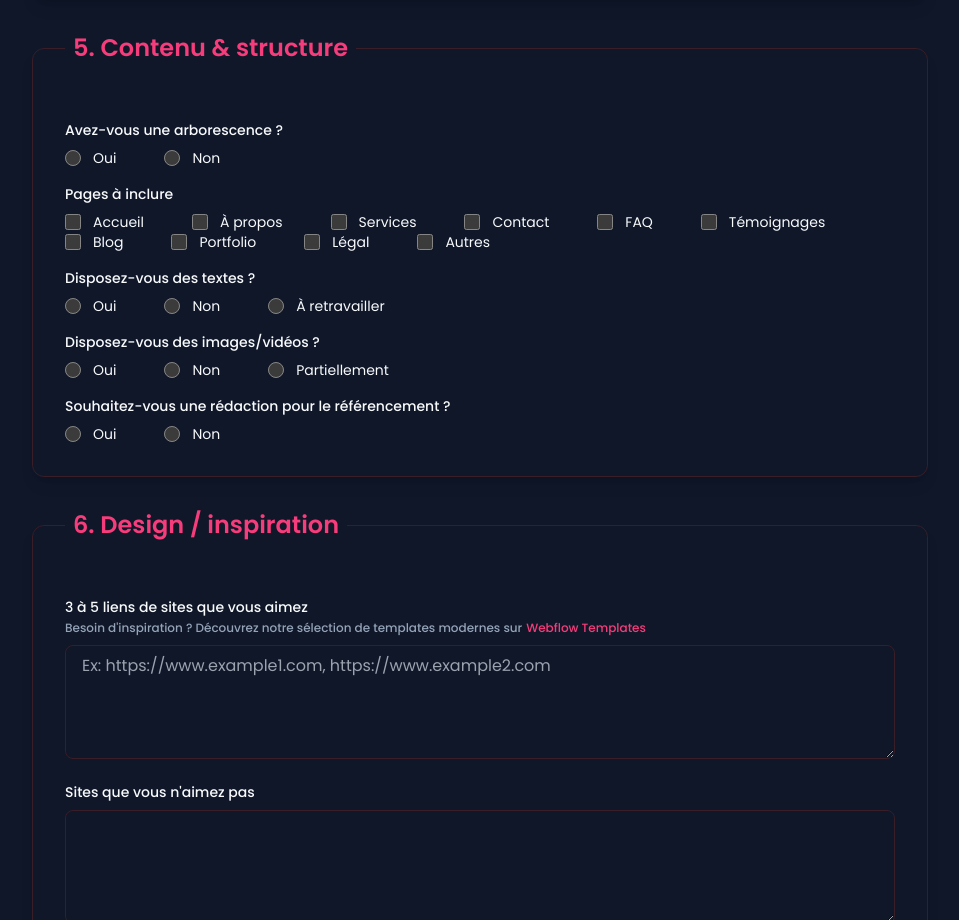
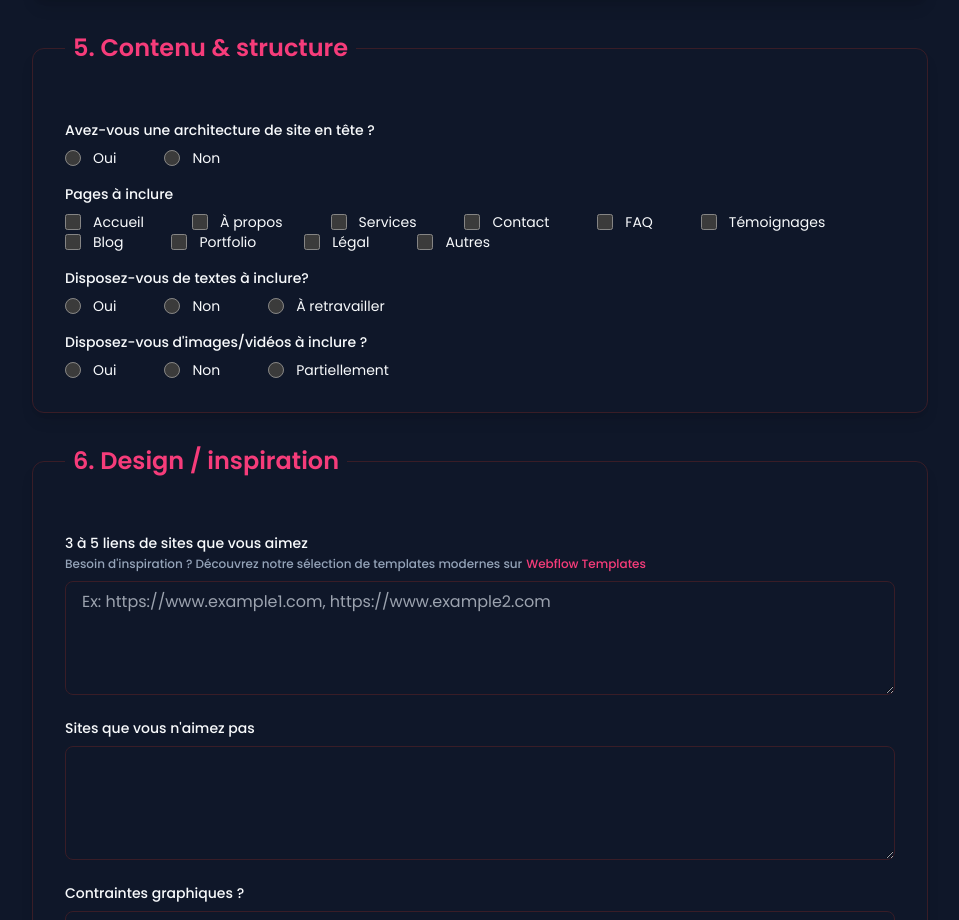
Before and after one commit to xertyde/basilus, a Next.js app: page /form in a window 1280 px wide. Shown: the part 3004-3924 px from the top of the page, without its empty margins (160-1119 px from the left). Built offline with nearby package versions, Linux system fonts and the light colour scheme; no server answers.

Commit message:
Refactor form page by updating labels for clarity and removing the SEO copywriting option, streamlining the user input process.

```diff
--- a/app/form/page.tsx
+++ b/app/form/page.tsx
@@ -50,7 +50,6 @@ interface FormData {
   pages_to_include: string[]
   has_texts: 'oui' | 'non' | 'à retravailler'
   has_media: 'oui' | 'non' | 'partiellement'
-  needs_seo_copywriting: boolean
 
   // 6. Design / inspiration
   liked_sites: string
@@ -501,7 +500,7 @@ export default function ProjectForm() {
             <div className="space-y-4">
               <div>
                 <label className="block text-sm font-medium text-foreground mb-2">
-                  Avez-vous une arborescence ?
+                  Avez-vous une architecture de site en tête ?
                 </label>
                 <div className={optionContainerStyle}>
                   <div className="flex flex-wrap gap-x-6">
@@ -537,7 +536,7 @@ export default function ProjectForm() {
 
               <div>
                 <label className="block text-sm font-medium text-foreground mb-2">
-                  Disposez-vous des textes ?
+                  Disposez-vous de textes à inclure?
                 </label>
                 <div className={optionContainerStyle}>
                   <div className="flex flex-wrap gap-x-6">
@@ -550,7 +549,7 @@ export default function ProjectForm() {
 
               <div>
                 <label className="block text-sm font-medium text-foreground mb-2">
-                  Disposez-vous des images/vidéos ?
+                  Disposez-vous d'images/vidéos à inclure ?
                 </label>
                 <div className={optionContainerStyle}>
                   <div className="flex flex-wrap gap-x-6">
@@ -561,17 +560,7 @@ export default function ProjectForm() {
                 </div>
               </div>
 
-              <div>
-                <label className="block text-sm font-medium text-foreground mb-2">
-                  Souhaitez-vous une rédaction pour le référencement ?
-                </label>
-                <div className={optionContainerStyle}>
-                  <div className="flex flex-wrap gap-x-6">
-                    <FormOption type="radio" register={register} name="needs_seo_copywriting" value="true" label="Oui" />
-                    <FormOption type="radio" register={register} name="needs_seo_copywriting" value="false" label="Non" />
-                  </div>
-                </div>
-              </div>
+
             </div>
           </FormSection>
 
```
